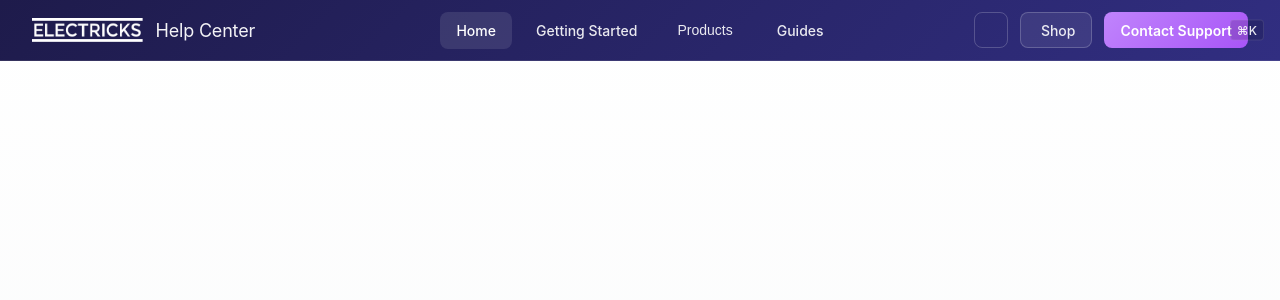
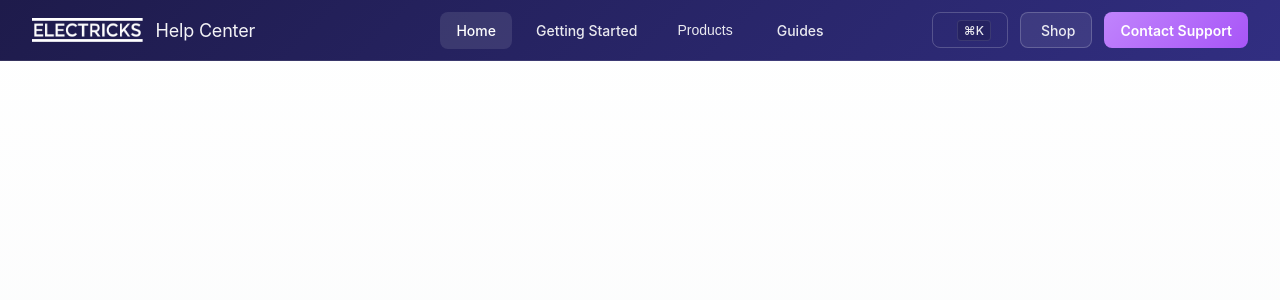
Before and after one commit to boogie/electricks-docs, a PHP site: page /includes/header.php in a window 1280 px wide. Shown: the top 300 px of the page. Run offline with PHP 8.4, Linux system fonts and the light colour scheme; some libraries are stand-ins or nearby versions; some web fonts are replaced.

Commit message:
Fix search shortcut positioning in header

```diff
--- a/assets/css/help-theme-v2.css
+++ b/assets/css/help-theme-v2.css
@@ -1810,7 +1810,8 @@ body {
     background: rgba(255, 255, 255, 0.1) !important;
 }
 
-.search-shortcut {
+.header-search-trigger .search-shortcut {
+    position: static;
     display: inline-flex;
     align-items: center;
     justify-content: center;
@@ -1822,6 +1823,7 @@ body {
     color: rgba(255, 255, 255, 0.9);
     border: 1px solid rgba(255, 255, 255, 0.1);
     min-width: 24px;
+    transform: none;
 }
 
 /* ===== Search Modal ===== */
@@ -2058,7 +2060,7 @@ body {
         max-height: 80vh;
     }
 
-    .search-shortcut {
+    .header-search-trigger .search-shortcut {
         display: none;
     }
 }
```
